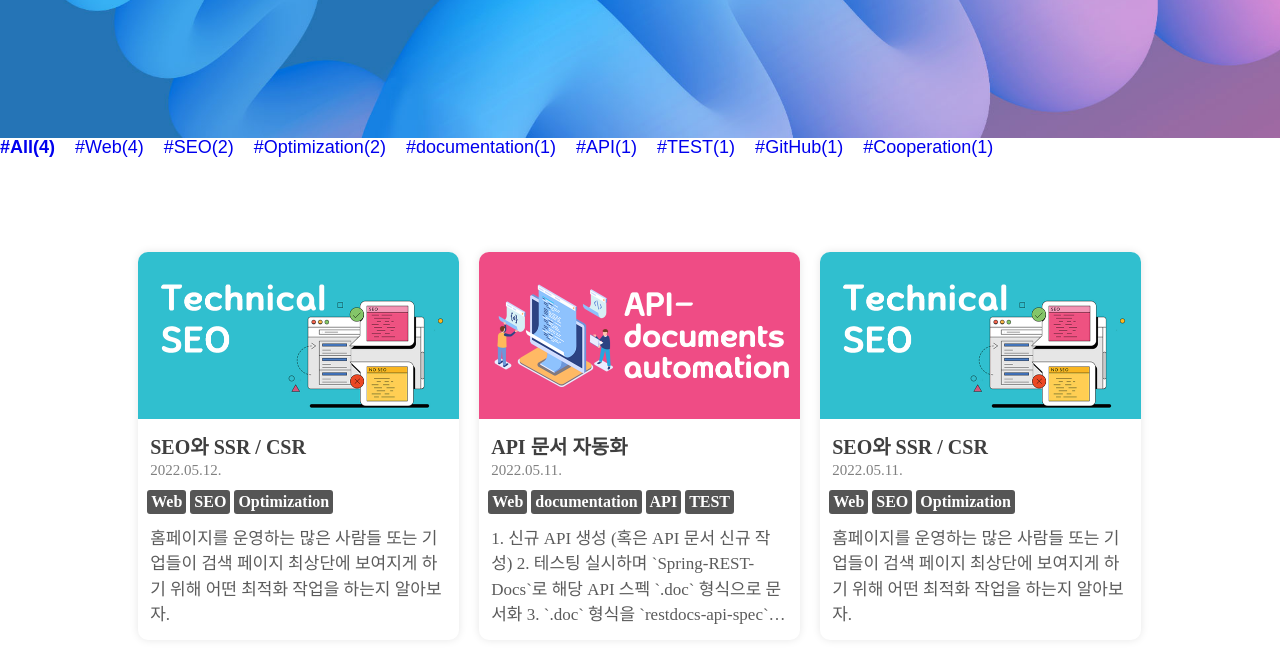
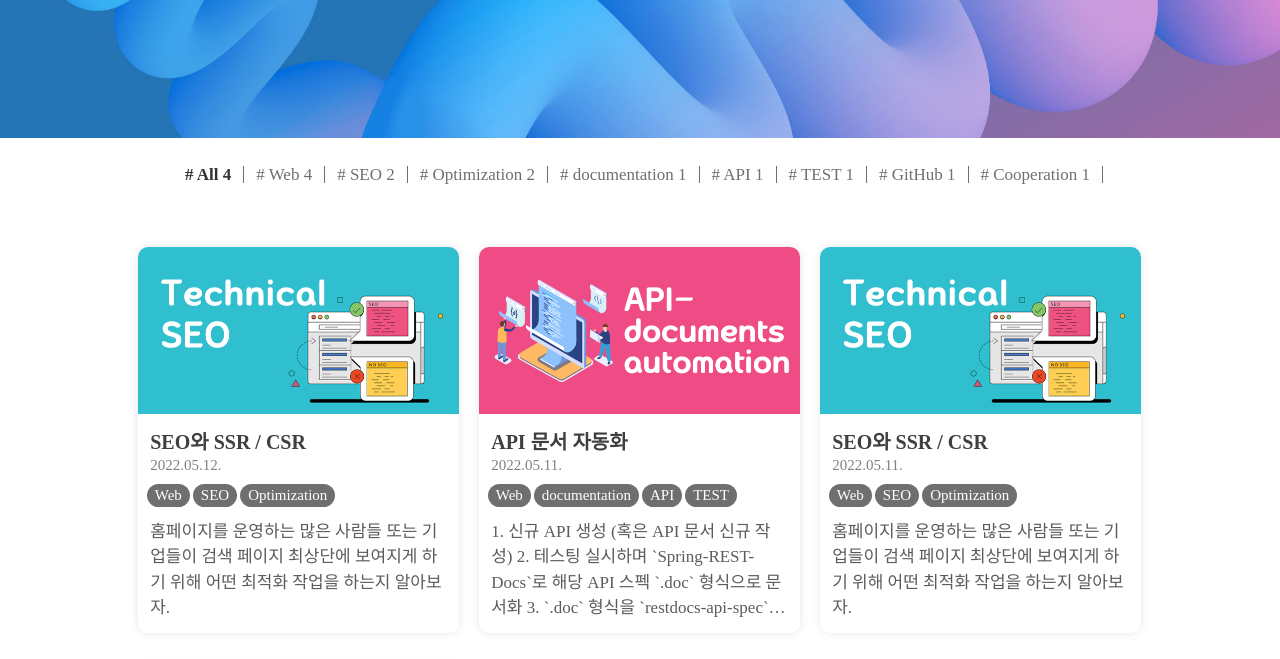
Before and after one commit to kslablog/kslablog.github.io, a Gatsby site: page / in a window 1280 px wide. Shown: the part 234-893 px from the top of the page. Built offline with nearby package versions, Linux system fonts and the light colour scheme; Gatsby itself is replaced by a stand-in of ours; a web font is replaced by a local one.

Commit message:
++++++++++

```diff
--- a/src/App.css
+++ b/src/App.css
@@ -140,7 +140,7 @@ a {
 }
 
 .head-main {
-    padding: 80px 0 120px 0;
+    padding: 88px 0 120px 0;
     display: flex;
     flex-direction: column;
     justify-content: center;
@@ -192,10 +192,31 @@ a {
     color: black;
 }
 
+.main-category-wrapper {
+    margin:24px auto 0 auto;
+    width: 1024px;
+    display: flex;
+    flex-wrap: wrap;
+    justify-content: center;
+    align-items: center;
+}
+
+.main-category-wrapper a{
+    font-family: "Pretendard", serif;
+    padding: 0 12px 0 4px;
+    border-right: 1px solid #6f6f6f;
+    /*background-color: #6f6f6f;*/
+    /*border-radius:20px ;*/
+    margin: 4px 4px;
+}
+/*.main-category-wrapper a:hover {*/
+/*    background-color: #3f3f3f;*/
+/*}*/
+
 /**********POST LIST**********/
 .list {
     width: 100%;
-    margin-top: 96px;
+    margin-top: 60px;
     margin-bottom: 72px;
 }
 
@@ -215,7 +236,7 @@ a {
 
 .post-list:hover {
     transform: scale(1.04);
-    transition: transform 100ms ease-in-out;
+    transition: transform 150ms ease-in-out;
 }
 
 .post-thumbnail {
@@ -252,13 +273,13 @@ a {
 }
 
 .category-items {
-    margin: 2px;
-    padding: 4px;
-    border-radius: 3px;
-    background-color: #555555;
+    margin: 1.5px;
+    padding: 4px 8px;
+    border-radius: 12px;
+    background-color: #6f6f6f;
     font-family: "Pretendard", serif;
-    font-size: 16px;
-    font-weight: 600;
+    font-size: 15px;
+    font-weight: 500;
     color: white;
 }
 
--- a/src/components/Main/CategoryList.tsx
+++ b/src/components/Main/CategoryList.tsx
@@ -23,10 +23,9 @@ type GatsbyLinkProps = {
 const CategoryItem = styled(({ active, ...props }: GatsbyLinkProps) => (
     <Link {...props} />
 ))<CategoryItemProps>`
-  margin-right: 20px;
-  padding: 5px 0;
-  font-size: 18px;
+  font-size: 17px;
   font-weight: ${({ active }) => (active ? '800' : '400')};
+  color: ${({ active }) => (active ? '#333333' : '#6f6f6f')};
   cursor: pointer;
 
   &:last-of-type {
@@ -46,7 +45,7 @@ const CategoryList: FunctionComponent<CategoryListProps> = function ({
                 active={name === selectedCategory}
                 key={name}
             >
-                #{name}({count})
+                # {name} {count}
             </CategoryItem>
         ))}
         </>
--- a/src/pages/index.tsx
+++ b/src/pages/index.tsx
@@ -60,7 +60,9 @@ const IndexPage: FunctionComponent<IndexPageProps> = function ({
         <>
             <TopSection/>
                 <div>
-                    <CategoryList selectedCategory={selectedCategory} categoryList={categoryList} />
+                    <div className="main-category-wrapper">
+                        <CategoryList selectedCategory={selectedCategory} categoryList={categoryList} />
+                    </div>
                     <div className="list">
                         <PostList selectedCategory={selectedCategory} posts={edges}/>
                     </div>
```
